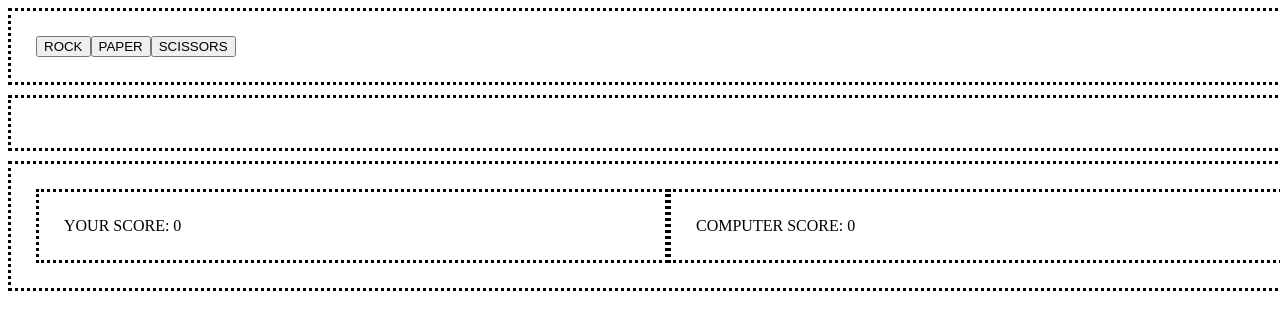
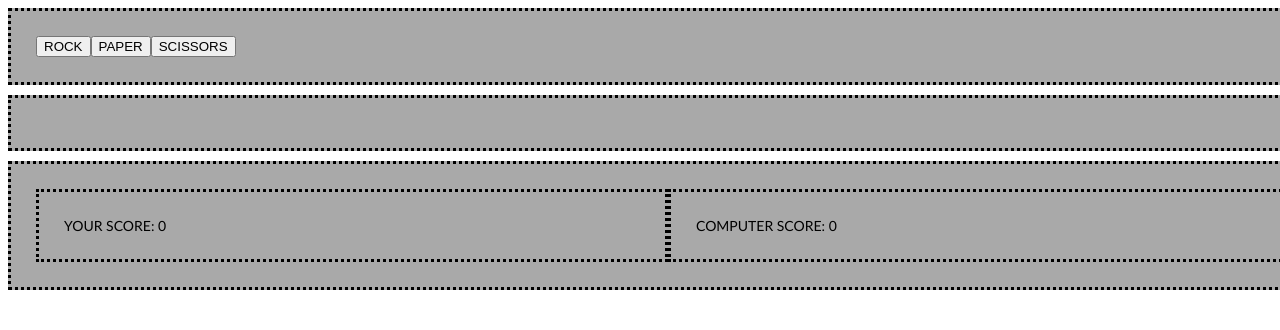
Before and after one commit to rrniknia/rockpaperscissors, a plain HTML site: page index.html in a window 1280 px wide. Shown: the top 330 px of the page. Drawn offline with Linux system fonts and the light colour scheme.

Commit message:
some CSS changes

```diff
--- a/style.css
+++ b/style.css
@@ -1,3 +1,8 @@
+html {
+    font-family: 'Calibri', sans-serif;
+    font-size: 14;
+}
+
 #container {
     display: flex;
     flex-direction: column;
@@ -5,6 +10,7 @@
 }
 .content {
     display: flex;
+    background-color: darkgray;
     flex-direction: row;
     border-style: dotted;
     border-color:black;
```
